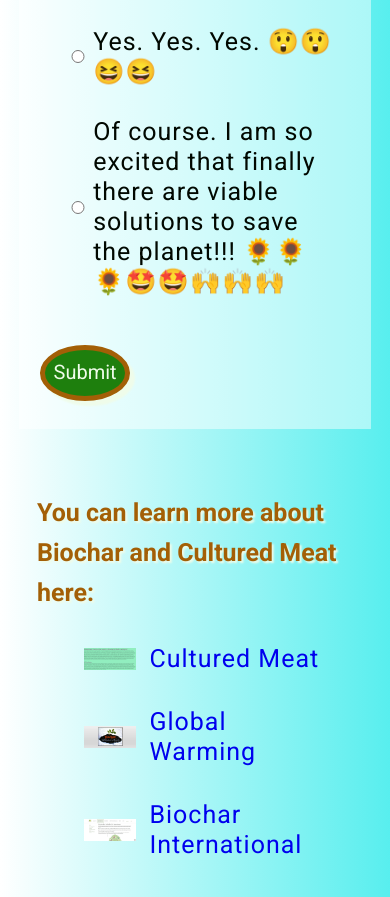
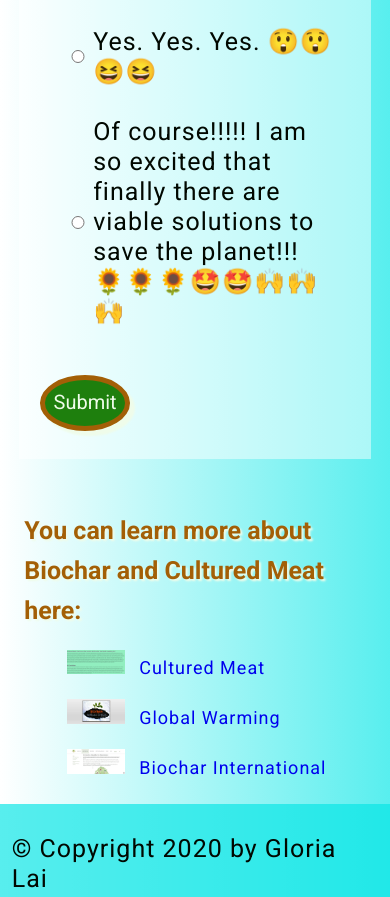
Before and after one commit to hlai16/gloriaLaiProject3, a plain HTML site: page index.html in a window 390 px wide. Shown: the part 2635-3532 px from the top of the page. Drawn offline with nearby package versions, Linux system fonts and the light colour scheme.

Commit message:
proofread css, html once :fist:

```diff
--- a/index.html
+++ b/index.html
@@ -103,7 +103,7 @@
                         </li>
                         <li>
                             <input type="radio" name="options" id="option" class="radio radio3"> <span class="align">Of
-                                course. I am so
+                                course!!!!! I am so
                                 excited
                                 that finally there are viable solutions to save the planet!!! 🌻🌻🌻🤩🤩🙌🙌🙌</span>
                         </li>
@@ -128,14 +128,14 @@
             <nav class="moreInfoNav">
                 <ul>
                     <li>
-                        <img src="img/culturedMeat.jpg" alt="Cultured meat article"><a
-                            href="https://joanluvstocode.com/chart/omnivore.html">Cultured Meat</a></li>
+                        <a href="https://joanluvstocode.com/chart/omnivore.html"><img src="img/culturedMeat.jpg"
+                                alt="Cultured meat article">Cultured Meat</a></li>
                     <li>
-                        <img src="img/biochar.jpg" alt="plant planted with biochar"><a href="co2AndBiochar.pdf">Global
+                        <a href="co2AndBiochar.pdf"><img src="img/biochar.jpg" alt="plant planted with biochar">Global
                             Warming</a></li>
                     <li>
-                        <img src="img/biocharInternational.jpg" alt="Biochar international's webpage"><a
-                            href="https://biochar-international.org/">Biochar International</a></li>
+                        <a href="https://biochar-international.org/"><img src="img/biocharInternational.jpg"
+                                alt="Biochar international's webpage">Biochar International</a></li>
                 </ul>
             </nav>
         </div>
--- a/styles/sass/style.scss
+++ b/styles/sass/style.scss
@@ -15,6 +15,7 @@ html {
 
 img {
     width: 20%;
+    margin-right: 5%;
 }
 
 li {
@@ -104,9 +105,6 @@ button:visited {
 .moreInfoNav li {
     display: flex;
     align-items: center;
-    margin: 2.5%;
-}
-.moreInfoNav a {
     margin: 5%;
 }
 
@@ -159,5 +157,11 @@ footer {
     h2 {
         @include h2FontMQPS;
     }
-
+    .moreInfoNav a{
+        font-size: 18px;
+    }
+    .moreInfoNav,
+    .moreInfo {
+         margin: 1.5%;
+    }
 }
```
Also changed, not shown: styles/style.css.
